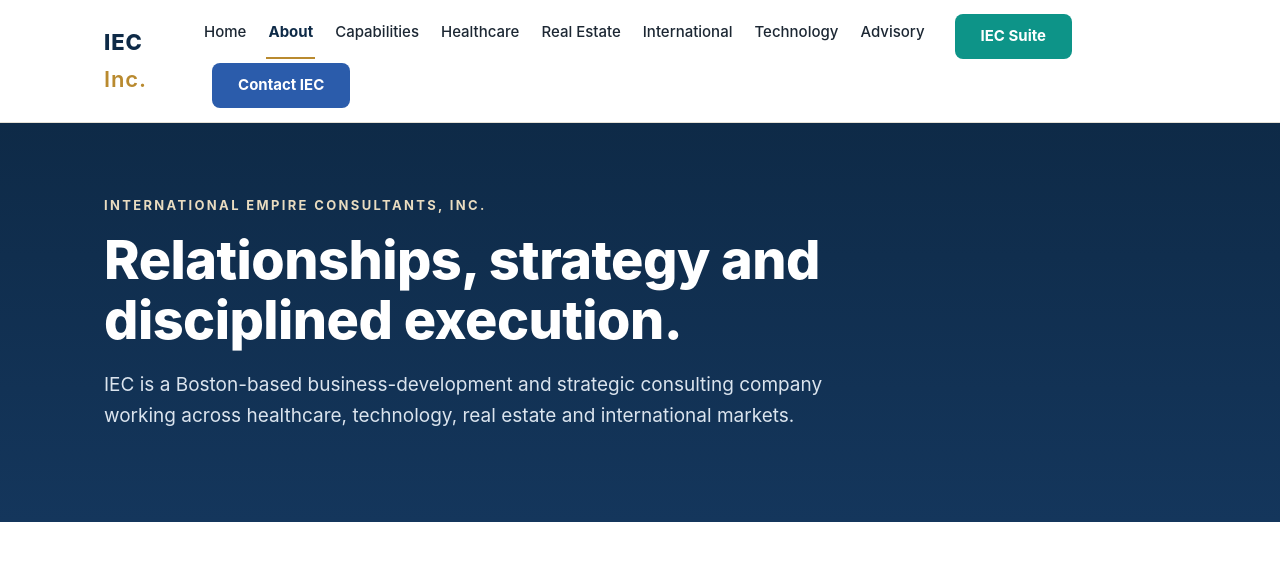
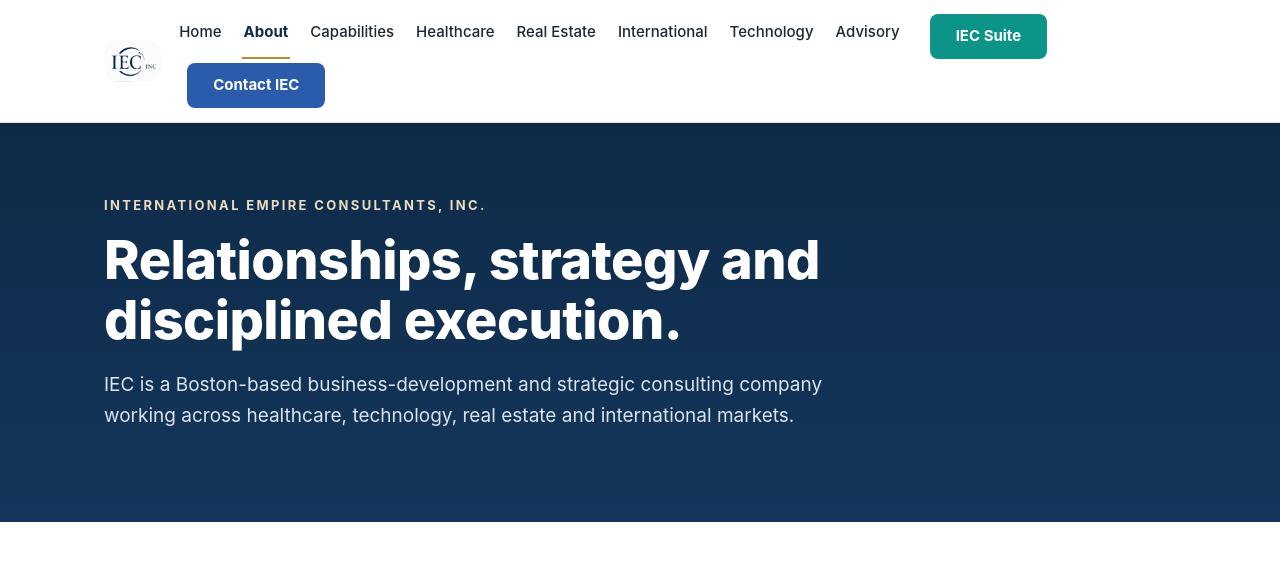
Before and after one commit to DrMorgan73/iecincglobal-site, a website: page about.html in a window 1280 px wide. Shown: the top 580 px of the page. Drawn offline with Linux system fonts and the light colour scheme.

Commit message:
Header/footer: use IEC logo image at appropriate sizes (dark on light header, light on dark footer)

```diff
--- a/about.html
+++ b/about.html
@@ -10,7 +10,7 @@
 <body>
 <header class="site-header">
   <div class="wrap header-inner">
-    <a class="brand" href="welcome.html">IEC <span>Inc.</span></a>
+    <a class="brand" href="welcome.html"><img class="brand-logo" src="assets/iec-logo.png" alt="IEC Inc."></a>
     <button class="menu-btn" aria-label="Open menu" aria-expanded="false">☰</button>
     <nav class="site-nav">
       <a href="welcome.html">Home</a>
@@ -134,7 +134,7 @@
   <div class="wrap">
     <div class="foot-grid">
       <div>
-        <div class="brand" style="color:#fff">IEC <span>Inc.</span></div>
+        <div class="brand"><img class="brand-logo foot-logo" src="assets/iec-logo-light.png" alt="IEC Inc."></div>
         <p style="font-size:14.5px;max-width:38ch;margin-top:8px">International Empire Consultants, Inc. — Boston-based business development and strategic consulting across healthcare, technology, real estate and international markets.</p>
       </div>
       <nav>
--- a/style.css
+++ b/style.css
@@ -35,7 +35,9 @@
   backdrop-filter: blur(6px);
 }
 .header-inner { display: flex; align-items: center; justify-content: space-between; padding: 14px 24px; gap: 16px; }
-.brand { font-weight: 800; font-size: 22px; letter-spacing: .04em; color: var(--navy); text-decoration: none; }
+.brand { font-weight: 800; font-size: 22px; letter-spacing: .04em; color: var(--navy); text-decoration: none; display: inline-flex; align-items: center; }
+.brand-logo { height: 42px; width: auto; display: block; }
+.brand-logo.foot-logo { height: 48px; }
 .brand span { color: var(--gold); font-weight: 600; }
 .site-nav { display: flex; flex-wrap: wrap; gap: 4px 18px; }
 .site-nav a { text-decoration: none; color: var(--ink); font-size: 15px; font-weight: 500; padding: 6px 2px; border-bottom: 2px solid transparent; }
```
Also changed, not shown: contact.html (+2 -2 lines), healthcare.html (+2 -2 lines), international.html (+2 -2 lines), project-advisory.html (+2 -2 lines), real-estate.html (+2 -2 lines), services.html (+2 -2 lines), technology.html (+2 -2 lines), welcome.html (+2 -2 lines), assets/iec-logo-light.png (added).
